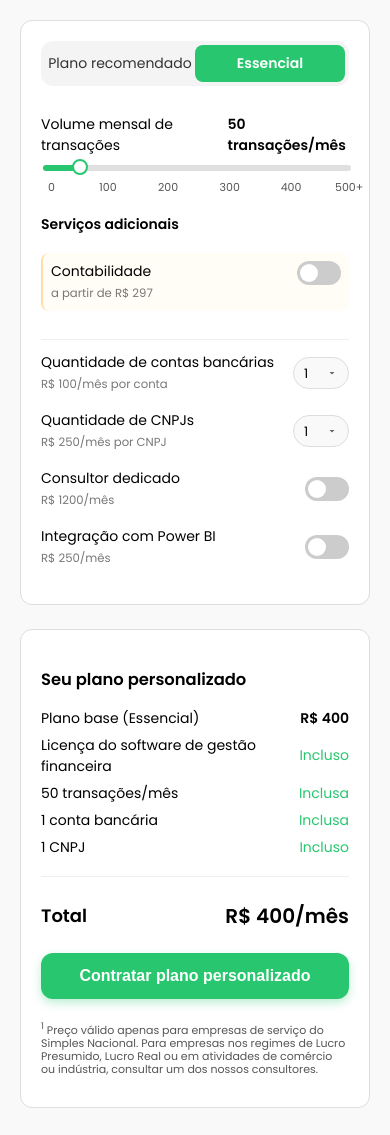
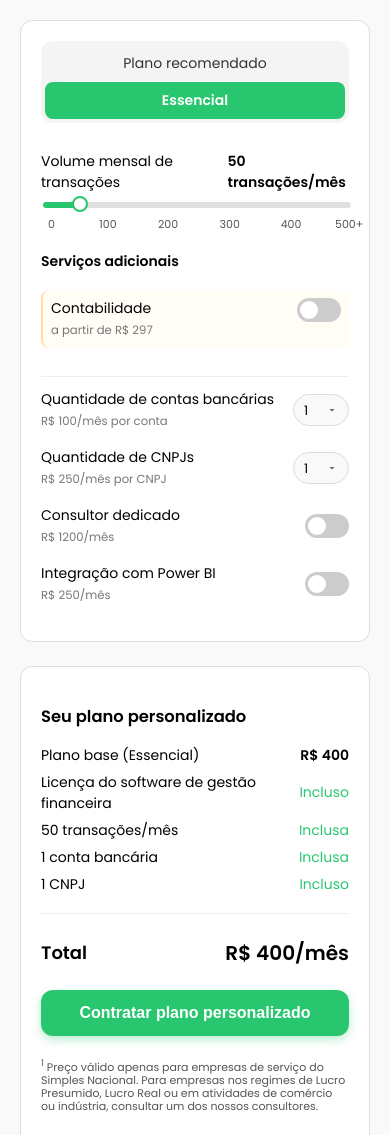
Before and after one commit to Manda-pro-Financeiro/priceCalc, a plain HTML site: page index.html in a window 390 px wide. Shown: the top 1135 px of the page. Drawn offline with Linux system fonts and the light colour scheme.

Commit message:
Ajuste do box de plano recomendado no celular

```diff
--- a/style.css
+++ b/style.css
@@ -332,3 +332,16 @@ button {
   border-top: 1px solid #eee;
   margin: 12px 0;
 }
+
+@media (max-width: 480px) {
+  .recomendado-box {
+    flex-direction: column;
+    align-items: center;
+  }
+
+  .plano-nome {
+    align-self: stretch;
+    text-align: center;
+    width: 100%;
+  }
+}
```
